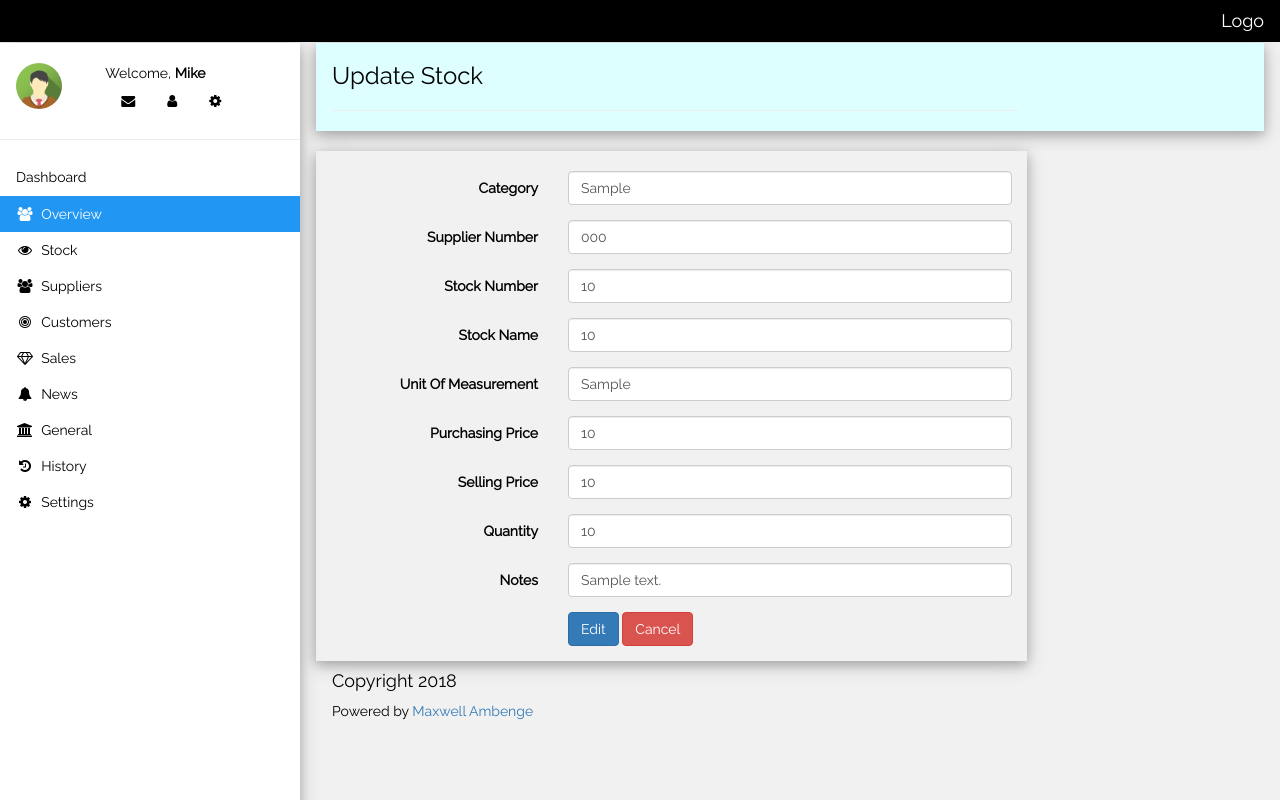
After one commit to macxwhale/Inventory-Management-System, a PHP site: page /update_stock.php?id=10 in a window 1280 px wide. The commit adds this page. Run offline with PHP 8.4, Linux system fonts and the light colour scheme; tables that the repository leaves empty or names only in its code hold one stand-in row (values such as "Sample post").

Commit message:
CRUD Stocks

```diff
--- a/footer.php
+++ b/footer.php
@@ -70,6 +70,18 @@ $(document).on('click', '.delete-object', function(){
                     alert('Unable to delete.');
                 });
             }
+
+            if(result==true){
+                $.post('delete_stock.php', {
+                    object_id: id
+                }, function(data){
+                    location.reload();
+                }).fail(function() {
+                    alert('Unable to delete.');
+                });
+            }
+
+
         }
     });
 
--- a/objects/stocks.php
+++ b/objects/stocks.php
@@ -64,17 +64,15 @@ class Stock{
 
         $query = "SELECT
                         Stock_Id,
+                        Category,
+                        Supplier_Number,
                         Stock_Number,
                         Stock_Name,
-                        Address,
-                        City,
-                        Country,
-                        Contact_Person,
-                        Phone_Number,
-                        Email,
-                        Mobile_Number,
+                        Unit_Of_Measurement,
+                        Purchasing_Price,
+                        Selling_Price,
+                        Quantity,
                         Notes,
-                        Balance,
                         Date_Added,
                         Added_By,
                         Date_Updated,
@@ -93,17 +91,15 @@ class Stock{
         $row = $stmt->fetch(PDO::FETCH_ASSOC);
 
         $this->Stock_Id = $row['Stock_Id'];
+        $this->Category = $row['Category'];
+        $this->Supplier_Number = $row['Supplier_Number'];
         $this->Stock_Number = $row['Stock_Number'];
         $this->Stock_Name = $row['Stock_Name'];
-        $this->Address = $row['Address'];
-        $this->City = $row['City'];
-        $this->Country = $row['Country'];
-        $this->Contact_Person = $row['Contact_Person'];
-        $this->Phone_Number = $row['Phone_Number'];
-        $this->Email = $row['Email'];
-        $this->Mobile_Number = $row['Mobile_Number'];
+        $this->Unit_Of_Measurement = $row['Unit_Of_Measurement'];
+        $this->Purchasing_Price = $row['Purchasing_Price'];
+        $this->Selling_Price = $row['Selling_Price'];
+        $this->Quantity = $row['Quantity'];
         $this->Notes = $row['Notes'];
-        $this->Balance = $row['Balance'];
         $this->Date_Added = $row['Date_Added'];
         $this->Added_By = $row['Added_By'];
         $this->Date_Updated = $row['Date_Updated'];
@@ -193,14 +189,14 @@ class Stock{
     $query = "UPDATE
                 " . $this->table_name . "
             SET
+                Category=:Category,
+                Supplier_Number=:Supplier_Number,
+                Stock_Number=:Stock_Number,
                 Stock_Name=:Stock_Name,
-                Address=:Address,
-                City=:City,
-                Country=:Country,
-                Contact_Person=:Contact_Person,
-                Phone_Number=:Phone_Number,
-                Email=:Email,
-                Mobile_Number=:Mobile_Number,
+                Unit_Of_Measurement=:Unit_Of_Measurement,
+                Purchasing_Price=:Purchasing_Price,
+                Selling_Price=:Selling_Price,
+                Quantity=:Quantity,
                 Notes=:Notes
             WHERE
                 Stock_Id = :Stock_Id";
@@ -209,14 +205,14 @@ class Stock{
 
     // posted values
         $this->Stock_Id = htmlspecialchars(strip_tags($this->Stock_Id));
+        $this->Category = htmlspecialchars(strip_tags($this->Category));
+        $this->Supplier_Number = htmlspecialchars(strip_tags($this->Supplier_Number));
+        $this->Stock_Number = htmlspecialchars(strip_tags($this->Stock_Number));
         $this->Stock_Name = htmlspecialchars(strip_tags($this->Stock_Name));
-        $this->Address = htmlspecialchars(strip_tags($this->Address));
-        $this->City = htmlspecialchars(strip_tags($this->City));
-        $this->Country = htmlspecialchars(strip_tags($this->Country));
-        $this->Contact_Person = htmlspecialchars(strip_tags($this->Contact_Person));
-        $this->Phone_Number = htmlspecialchars(strip_tags($this->Phone_Number));
-        $this->Email = htmlspecialchars(strip_tags($this->Email));
-        $this->Mobile_Number = htmlspecialchars(strip_tags($this->Mobile_Number));
+        $this->Unit_Of_Measurement = htmlspecialchars(strip_tags($this->Unit_Of_Measurement));
+        $this->Purchasing_Price = htmlspecialchars(strip_tags($this->Purchasing_Price));
+        $this->Selling_Price = htmlspecialchars(strip_tags($this->Selling_Price));
+        $this->Quantity = htmlspecialchars(strip_tags($this->Quantity));
         $this->Notes = htmlspecialchars(strip_tags($this->Notes));
         //$this->Balance = htmlspecialchars(strip_tags($this->Balance));
 
@@ -225,16 +221,15 @@ class Stock{
 
         // bind values
         $stmt->bindParam(":Stock_Id", $this->Stock_Id);
+        $stmt->bindParam(":Category", $this->Category);
+        $stmt->bindParam(":Supplier_Number", $this->Supplier_Number);
+        $stmt->bindParam(":Stock_Number", $this->Stock_Number);
         $stmt->bindParam(":Stock_Name", $this->Stock_Name);
-        $stmt->bindParam(":Address", $this->Address);
-        $stmt->bindParam(":City", $this->City);
-        $stmt->bindParam(":Country", $this->Country);
-        $stmt->bindParam(":Contact_Person", $this->Contact_Person);
-        $stmt->bindParam(":Phone_Number", $this->Phone_Number);
-        $stmt->bindParam(":Email", $this->Email);
-        $stmt->bindParam(":Mobile_Number", $this->Mobile_Number);
+        $stmt->bindParam(":Unit_Of_Measurement", $this->Unit_Of_Measurement);
+        $stmt->bindParam(":Purchasing_Price", $this->Purchasing_Price);
+        $stmt->bindParam(":Selling_Price", $this->Selling_Price);
+        $stmt->bindParam(":Quantity", $this->Quantity);
         $stmt->bindParam(":Notes", $this->Notes);
-        //$stmt->bindParam(":Balance", $this->Balance);
         //$stmt->bindParam(":Date_Updated", $this->timestamp);
         //$stmt->bindParam(":Updated_By", $this->timestamp);
 
@@ -246,6 +241,8 @@ class Stock{
         }
 
 
+
+    echo $query;
 
     }
 
@@ -279,18 +276,15 @@ function delete(){
         $query = "INSERT INTO
                     " . $this->table_name . "
                 SET
-
+                    Supplier_Number=:Supplier_Number,
                     Stock_Number=:Stock_Number,
                     Stock_Name=:Stock_Name,
-                    Address=:Address,
-                    City=:City,
-                    Country=:Country,
-                    Contact_Person=:Contact_Person,
-                    Phone_Number=:Phone_Number,
-                    Email=:Email,
-                    Mobile_Number=:Mobile_Number,
+                    Unit_Of_Measurement=:Unit_Of_Measurement,
+                    Category=:Category,
+                    Purchasing_Price=:Purchasing_Price,
+                    Selling_Price=:Selling_Price,
                     Notes=:Notes,
-                    Balance=:Balance,
+                    Quantity=:Quantity,
                     Date_Added=:Date_Added,
                     Added_By=:Added_By,
                     Date_Updated=:Date_Updated,
@@ -300,17 +294,15 @@ function delete(){
 
         // posted values
         //$this->Stock_Id = htmlspecialchars(strip_tags($this->Stock_Id));
+        $this->Supplier_Number = htmlspecialchars(strip_tags($this->Supplier_Number));
         $this->Stock_Number = htmlspecialchars(strip_tags($this->Stock_Number));
         $this->Stock_Name = htmlspecialchars(strip_tags($this->Stock_Name));
-        $this->Address = htmlspecialchars(strip_tags($this->Address));
-        $this->City = htmlspecialchars(strip_tags($this->City));
-        $this->Country = htmlspecialchars(strip_tags($this->Country));
-        $this->Contact_Person = htmlspecialchars(strip_tags($this->Contact_Person));
-        $this->Phone_Number = htmlspecialchars(strip_tags($this->Phone_Number));
-        $this->Email = htmlspecialchars(strip_tags($this->Email));
-        $this->Mobile_Number = htmlspecialchars(strip_tags($this->Mobile_Number));
+        $this->Unit_Of_Measurement = htmlspecialchars(strip_tags($this->Unit_Of_Measurement));
+        $this->Category = htmlspecialchars(strip_tags($this->Category));
+        $this->Purchasing_Price = htmlspecialchars(strip_tags($this->Purchasing_Price));
+        $this->Selling_Price = htmlspecialchars(strip_tags($this->Selling_Price));
         $this->Notes = htmlspecialchars(strip_tags($this->Notes));
-        $this->Balance = htmlspecialchars(strip_tags($this->Balance));
+        $this->Quantity = htmlspecialchars(strip_tags($this->Quantity));
         $this->Date_Added = htmlspecialchars(strip_tags($this->Date_Added));
         $this->Added_By = htmlspecialchars(strip_tags($this->Added_By));
         $this->Date_Updated = htmlspecialchars(strip_tags($this->Date_Updated));
@@ -322,17 +314,15 @@ function delete(){
 
         // bind values
         //$stmt->bindParam(":Stock_Id", $this->Stock_Id);
+        $stmt->bindParam(":Supplier_Number", $this->Supplier_Number);
         $stmt->bindParam(":Stock_Number", $this->Stock_Number);
         $stmt->bindParam(":Stock_Name", $this->Stock_Name);
-        $stmt->bindParam(":Address", $this->Address);
-        $stmt->bindParam(":City", $this->City);
-        $stmt->bindParam(":Country", $this->Country);
-        $stmt->bindParam(":Contact_Person", $this->Contact_Person);
-        $stmt->bindParam(":Phone_Number", $this->Phone_Number);
-        $stmt->bindParam(":Email", $this->Email);
-        $stmt->bindParam(":Mobile_Number", $this->Mobile_Number);
+        $stmt->bindParam(":Unit_Of_Measurement", $this->Unit_Of_Measurement);
+        $stmt->bindParam(":Category", $this->Category);
+        $stmt->bindParam(":Purchasing_Price", $this->Purchasing_Price);
+        $stmt->bindParam(":Selling_Price", $this->Selling_Price);
         $stmt->bindParam(":Notes", $this->Notes);
-        $stmt->bindParam(":Balance", $this->Balance);
+        $stmt->bindParam(":Quantity", $this->Quantity);
         $stmt->bindParam(":Date_Added", $this->timestamp);
         $stmt->bindParam(":Added_By", $this->Added_By);
         $stmt->bindParam(":Date_Updated", $this->timestamp);
--- /dev/null
+++ b/update_stock.php
@@ -0,0 +1,172 @@
+<?php
+// Set header title
+$header_title = "Stocks";
+// Set page title
+$page_title = "Update Stock";
+// get ID of the product to be edited
+$id = isset($_GET['id']) ? $_GET['id'] : die('ERROR: missing id.');
+
+// include database and object files
+include_once 'config/database.php';
+include_once 'objects/stocks.php';
+
+// get database connection
+$database = new Database();
+$db = $database->getConnection();
+
+// prepare objects
+$stock = new Stock($db);
+
+// set ID property of product to be read
+$stock->Stock_Id = $id;
+
+// read the details of product to be read
+$stock->readOne();
+
+
+include_once'header.php';
+include_once 'nav/side_nav.php';
+
+echo '</div>'; // End Page title Div
+echo "<br>"; //Spacing
+
+// if the form was submitted - PHP OOP CRUD Tutorial
+ if($_SERVER['REQUEST_METHOD'] === 'POST'){
+
+  // set product property values
+	$stock->Category = $_POST['Category'];
+	$stock->Supplier_Number = $_POST['Supplier_Number'];
+	$stock->Stock_Number = $_POST['Stock_Number'];
+  $stock->Stock_Name = $_POST['Stock_Name'];
+	$stock->Unit_Of_Measurement = $_POST['Unit_Of_Measurement'];
+	$stock->Purchasing_Price = $_POST['Purchasing_Price'];
+	$stock->Selling_Price = $_POST['Selling_Price'];
+	$stock->Quantity = $_POST['Quantity'];
+	$stock->Notes = $_POST['Notes'];
+
+  $data = $_POST;
+
+
+	if($stock->update()){
+      echo
+      "<div class=\"w3-panel w3-pale-green w3-border w3-card-4\">
+      <h3>Alert!</h3>
+      <p>Stock was updated</p>
+      </div>";
+    }
+
+    // if unable to update the product, tell the user
+    else{
+      echo
+      "<div class=\"w3-panel w3-pale-ref w3-border w3-card-4\">
+      <h3>Alert!</h3>
+      <p>Update failed</p>
+      </div>";
+    }
+
+}
+
+?>
+
+
+
+
+
+<div class="container w3-card-4 w3-col m8 l9 "> <br> <!-- Container-->
+<form class="form-horizontal"
+action="<?php echo htmlspecialchars($_SERVER["PHP_SELF"] . "?id={$stock->Stock_Id}");?>" method="POST"> <!-- Form -->
+
+<!-- <div class="form-group">
+<label for="disabledInput" class="col-sm-4 control-label">Category</label>
+<div class="col-sm-8">
+<input class="form-control" id="disabledInput" type="text" name=""
+value="" disabled>
+</div>
+</div> -->
+
+<div class="form-group">
+<label class="col-sm-4 control-label">Category</label>
+<div class="col-sm-8">
+<input class="form-control" id="focusedInput" type="text" name="Category"
+value="<?php echo $stock->Category;?>"
+required="required">
+</div>
+</div>
+
+<div class="form-group">
+<label class="col-sm-4 control-label">Supplier Number</label>
+<div class="col-sm-8">
+<input class="form-control" id="focusedInput" type="text" name="Supplier_Number"
+value="<?php echo $stock->Supplier_Number;?>"
+required="required">
+</div>
+</div>
+
+<div class="form-group">
+<label class="col-sm-4 control-label">Stock Number</label>
+<div class="col-sm-8">
+<input class="form-control" id="focusedInput" type="text" name="Stock_Number"
+value="<?php echo $stock->Stock_Number;?>" required="required">
+</div>
+</div>
+
+<div class="form-group">
+<label class="col-sm-4 control-label">Stock Name</label>
+<div class="col-sm-8">
+<input class="form-control" id="focusedInput" type="text" name="Stock_Name"
+value="<?php echo $stock->Stock_Name;?>" required="required">
+</div>
+</div>
+
+<div class="form-group">
+<label class="col-sm-4 control-label">Unit Of Measurement</label>
+<div class="col-sm-8">
+<input class="form-control" id="focusedInput" type="text" name="Unit_Of_Measurement"
+value="<?php echo $stock->Unit_Of_Measurement;?>" required="required">
+</div>
+</div>
+
+<div class="form-group">
+<label class="col-sm-4 control-label">Purchasing Price</label>
+<div class="col-sm-8">
+<input class="form-control" id="focusedInput" type="text" name="Purchasing_Price"
+value="<?php echo $stock->Purchasing_Price;?>"required="required">
+</div>
+</div>
+
+
+<div class="form-group">
+<label class="col-sm-4 control-label">Selling Price</label>
+<div class="col-sm-8">
+<input class="form-control" id="focusedInput" type="text" name="Selling_Price" value="<?php echo $stock->Selling_Price;?>" required="required">
+</div>
+</div>
+
+<div class="form-group">
+<label class="col-sm-4 control-label">Quantity</label>
+<div class="col-sm-8">
+<input class="form-control" id="focusedInput" type="text" name="Quantity" value="<?php echo $stock->Quantity;?>" required="required">
+</div>
+</div>
+
+<div class="form-group">
+<label class="col-sm-4 control-label">Notes</label>
+<div class="col-sm-8">
+<input class="form-control" id="focusedInput" type="text" name="Notes" value="<?php echo $stock->Notes;?>"  required="required">
+</div>
+</div>
+
+<div class="form-group">
+<label class="col-sm-4 control-label"></label>
+<div class="col-sm-4">
+<button type="submit" class="btn btn-primary" name="submit">Edit</button>
+<button type="button" class="btn btn-danger">Cancel</button>
+</div>
+</div>
+
+
+</form> <!-- End of form -->
+</div> <!--End of container -->
+
+
+<?php include ('footer.php'); ?>
```
Also changed, not shown: create_stock.php (+146 -0 lines), delete_stock.php (added, +29 -0 lines), stock_details.php (+33 -33 lines).
